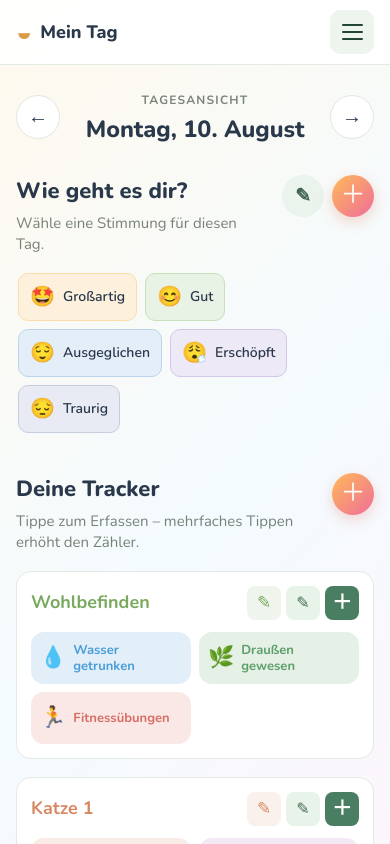
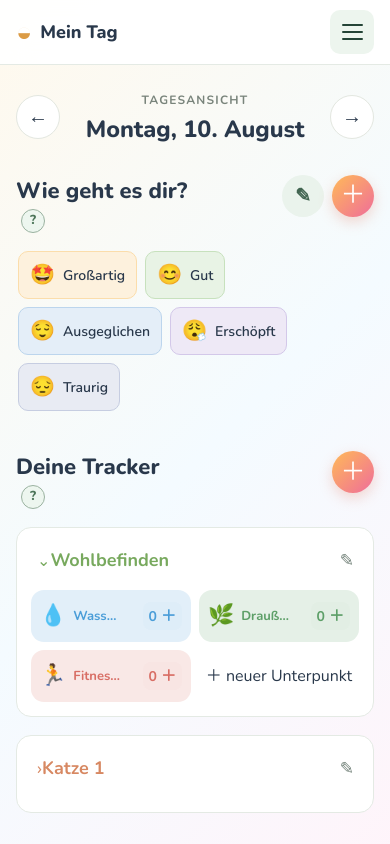
Before and after one commit to katja-roehlig/daily-tracker-codex, a React (Vite) app: page / in a window 390 px wide. Both pictures are taken after a click on the button "Heute eintragen →". Shown: the top 844 px of the page. Built offline with nearby package versions, Linux system fonts and the light colour scheme.

Commit message:
codex working on mobile view

```diff
--- a/src/App.tsx
+++ b/src/App.tsx
@@ -12,7 +12,7 @@ export default function App() {
   const [page, setPage] = useState<Page>("home");
   const [selected, setSelected] = useState(todayKey());
   const tracker = useTrackerData();
-  const { data, items, getEntry, increment, toggleMood, progress } = tracker;
+  const { data, items, getEntry, increment, setCount, toggleMood, progress } = tracker;
   const openDay = (date: string) => {
     setSelected(date);
     setPage("entry");
@@ -50,6 +50,7 @@ export default function App() {
             items={items}
             moods={data.moods}
             onIncrement={(id) => increment(selected, id)}
+            onSetCount={(id, count) => setCount(selected, id, count)}
             onMood={(id) => toggleMood(selected, id)}
             onDate={openDay}
             onSaveCategory={tracker.saveCategory}
--- a/src/components/EditorModals.tsx
+++ b/src/components/EditorModals.tsx
@@ -66,12 +66,16 @@ export function TrackerEditor({
   onSave,
   onDelete,
   onClose,
+  count,
+  onCountSave,
 }: {
   category: Category;
   value?: Tracker;
   onSave: (value: Tracker) => void;
   onDelete?: () => void;
   onClose: () => void;
+  count?: number;
+  onCountSave?: (count: number) => void;
 }) {
   const [form, setForm] = useState<Tracker>(
     value ?? {
@@ -82,6 +86,7 @@ export function TrackerEditor({
       gamification: { enabled: false, target: 1, period: "day" },
     },
   );
+  const [dailyCount, setDailyCount] = useState(count ?? 0);
   const submit = (e: FormEvent) => {
     e.preventDefault();
     if (form.name.trim())
@@ -93,6 +98,7 @@ export function TrackerEditor({
           target: Math.max(1, Number(form.gamification.target)),
         },
       });
+    if (onCountSave && count !== undefined) onCountSave(Math.max(0, Number(dailyCount)));
   };
   return (
     <Modal onClose={onClose}>
@@ -109,6 +115,7 @@ export function TrackerEditor({
             onChange={(e) => setForm({ ...form, name: e.target.value })}
           />
         </label>
+        {count !== undefined && <label>Heute erfasst<input type="number" min="0" value={dailyCount} onChange={(e) => setDailyCount(Math.max(0, Number(e.target.value) || 0))} /></label>}
         <label>
           Farbe
           <input
--- /dev/null
+++ b/src/components/TrackerCard.tsx
@@ -0,0 +1,22 @@
+import { useRef } from 'react';
+import type { TrackerWithCategory } from '../types';
+import { tint } from '../utils/color';
+import styles from '../styles/App.module.css';
+
+export function TrackerCard({ item, count, onIncrement, onEdit }: { item: TrackerWithCategory; count: number; onIncrement: () => void; onEdit: () => void }) {
+  const timer = useRef<ReturnType<typeof setTimeout> | null>(null);
+  const longPressed = useRef(false);
+  const clearTimer = () => { if (timer.current) { clearTimeout(timer.current); timer.current = null; } };
+  const startPress = () => {
+    longPressed.current = false;
+    clearTimer();
+    timer.current = setTimeout(() => { longPressed.current = true; onEdit(); }, 550);
+  };
+  const endPress = () => clearTimer();
+  return <div className={styles.trackerWrap} onPointerDown={startPress} onPointerUp={endPress} onPointerLeave={endPress} onContextMenu={(event) => { event.preventDefault(); onEdit(); }}>
+    <button className={styles.tracker} onClick={() => { if (!longPressed.current) onIncrement(); }} style={{ '--accent': item.color, '--soft': tint(item.color) } as React.CSSProperties} title="Tippen: Anzahl erhöhen · lange drücken: bearbeiten">
+      <span>{item.icon}</span><b style={{ color: item.color }}>{item.name}</b>
+      <span className={styles.countBadge}><strong>{count}</strong><small>＋</small></span>
+    </button>
+  </div>;
+}
--- /dev/null
+++ b/src/components/ui/Tooltip.tsx
@@ -0,0 +1,10 @@
+import { useState } from 'react';
+import styles from '../../styles/App.module.css';
+
+export function Tooltip({ text }: { text: string }) {
+  const [open, setOpen] = useState(false);
+  return <span className={`${styles.tooltip} ${open ? styles.tooltipOpen : ''}`}>
+    <button type="button" aria-label={text} aria-expanded={open} onClick={() => setOpen(value => !value)}>?</button>
+    {open && <span className={styles.tooltipText} role="status">{text}</span>}
+  </span>;
+}
--- a/src/hooks/useTrackerData.ts
+++ b/src/hooks/useTrackerData.ts
@@ -56,6 +56,10 @@ export function useTrackerData() {
     updateEntry(date, {
       counts: { ...entry.counts, [id]: (entry.counts[id] ?? 0) + 1 },
     });
+  };
+  const setCount = (date: string, id: string, value: number) => {
+    const entry = getEntry(date);
+    updateEntry(date, { counts: { ...entry.counts, [id]: Math.max(0, value) } });
   };
   const toggleMood = (date: string, id: string) => {
     const entry = getEntry(date);
@@ -148,6 +152,7 @@ export function useTrackerData() {
     items,
     getEntry,
     increment,
+    setCount,
     toggleMood,
     progress,
     saveCategory,
--- a/src/pages/EntryPage.tsx
+++ b/src/pages/EntryPage.tsx
@@ -3,9 +3,10 @@ import {
   CategoryEditor,
   MoodDeleteModal,
   MoodEditor,
-  TrackerManageModal,
   TrackerEditor,
 } from "../components/EditorModals";
+import { TrackerCard } from "../components/TrackerCard";
+import { Tooltip } from "../components/ui/Tooltip";
 import type {
   Category,
   DayEntry,
@@ -19,7 +20,6 @@ import styles from "../styles/App.module.css";
 type Editor =
   | { kind: "category"; value?: Category }
   | { kind: "tracker"; category: Category; value?: Tracker }
-  | { kind: "tracker-manage"; category: Category }
   | { kind: "mood" }
   | { kind: "mood-delete" }
   | null;
@@ -29,6 +29,7 @@ export function EntryPage({
   items,
   moods,
   onIncrement,
+  onSetCount,
   onMood,
   onDate,
   onSaveCategory,
@@ -43,6 +44,7 @@ export function EntryPage({
   items: TrackerWithCategory[];
   moods: Mood[];
   onIncrement: (id: string) => void;
+  onSetCount: (id: string, count: number) => void;
   onMood: (id: string) => void;
   onDate: (date: string) => void;
   onSaveCategory: (category: Category) => void;
@@ -56,6 +58,9 @@ export function EntryPage({
   const categories = [
     ...new Map(items.map((item) => [item.category.id, item.category])).values(),
   ];
+  const [openCategories, setOpenCategories] = useState<Record<string, boolean>>(() =>
+    categories.length ? { [categories[0].id]: true } : {},
+  );
   return (
     <>
       <header className={styles.entryHeader}>
@@ -70,7 +75,7 @@ export function EntryPage({
         <div className={styles.sectionHead}>
           <div>
             <h2>Wie geht es dir?</h2>
-            <p>Wähle eine Stimmung für diesen Tag.</p>
+            <Tooltip text="Wähle eine Stimmung für diesen Tag." />
           </div>
           <div className={styles.sectionActions}>
             <button
@@ -111,7 +116,7 @@ export function EntryPage({
         <div className={styles.sectionHead}>
           <div>
             <h2>Deine Tracker</h2>
-            <p>Tippe zum Erfassen – mehrfaches Tippen erhöht den Zähler.</p>
+            <Tooltip text="Tippe zum Erfassen. Mehrfaches Tippen erhöht den Zähler. Lange drücken öffnet die Bearbeitung." />
           </div>
           <button
             className={styles.roundAdd}
@@ -123,38 +128,23 @@ export function EntryPage({
         {categories.map((category) => (
           <div className={styles.categoryCard} key={category.id}>
             <div className={styles.categoryCardHead} style={{ color: category.color }}>
-              <h3>{category.name}</h3>
-              <div className={styles.categoryActions}>
-                <button className={styles.editMini} aria-label={`${category.name} bearbeiten`} onClick={() => setEditor({ kind: "category", value: category })}>✎</button>
-                <button className={styles.editTrackerCatalog} aria-label={`Unterpunkte von ${category.name} bearbeiten`} onClick={() => setEditor({ kind: "tracker-manage", category })}>✎</button>
-                <button className={styles.addInline} aria-label="Unterpunkt hinzufügen" onClick={() => setEditor({ kind: "tracker", category })}>＋</button>
-              </div>
+              <button className={styles.accordionTrigger} onClick={() => setOpenCategories(current => ({ ...current, [category.id]: !current[category.id] }))} aria-expanded={Boolean(openCategories[category.id])}>
+                <span className={styles.accordionChevron}>{openCategories[category.id] ? '⌄' : '›'}</span>
+                <h3>{category.name}</h3>
+              </button>
+              <button className={styles.editMini} aria-label={`${category.name} bearbeiten`} onClick={() => setEditor({ kind: "category", value: category })}>✎</button>
             </div>
-            <div className={styles.trackerGrid}>
+            {openCategories[category.id] && <div className={styles.trackerGrid}>
               {items
                 .filter((item) => item.category.id === category.id)
                 .map((item) => {
                   const count = entry.counts[item.id] ?? 0;
                   return (
-                    <div className={styles.trackerWrap} key={item.id}>
-                      <button
-                        className={styles.tracker}
-                        onClick={() => onIncrement(item.id)}
-                        style={
-                          {
-                            "--accent": item.color,
-                            "--soft": tint(item.color),
-                          } as React.CSSProperties
-                        }
-                      >
-                        <span>{item.icon}</span>
-                        <b style={{ color: item.color }}>{item.name}</b>
-                        {count > 0 && <mark>× {count}</mark>}
-                      </button>
-                    </div>
+                    <TrackerCard item={item} count={count} onIncrement={() => onIncrement(item.id)} onEdit={() => setEditor({ kind: "tracker", category, value: item })} />
                   );
                 })}
-            </div>
+              <button className={styles.newTrackerButton} onClick={() => setEditor({ kind: "tracker", category })}>＋ neuer Unterpunkt</button>
+            </div>}
           </div>
         ))}
       </section>
@@ -185,6 +175,8 @@ export function EntryPage({
             onSaveTracker(editor.category.id, tracker);
             setEditor(null);
           }}
+          count={editor.value ? entry.counts[editor.value.id] ?? 0 : undefined}
+          onCountSave={editor.value ? (count) => onSetCount(editor.value!.id, count) : undefined}
           onDelete={
             editor.value
               ? () => {
@@ -195,16 +187,6 @@ export function EntryPage({
           }
         />
       )}{" "}
-      {editor?.kind === "tracker-manage" && (
-        <TrackerManageModal
-          category={editor.category}
-          onClose={() => setEditor(null)}
-          onDelete={onDeleteTracker}
-          onEdit={(tracker) =>
-            setEditor({ kind: "tracker", category: editor.category, value: tracker })
-          }
-        />
-      )}
       {editor?.kind === "mood" && (
         <MoodEditor
           onClose={() => setEditor(null)}
--- a/src/styles/App.module.css
+++ b/src/styles/App.module.css
@@ -1291,6 +1291,24 @@ h2 {
   .calendarEvents span { font-size: 16px; }
 }
 
+.tooltip { display: inline-flex; vertical-align: middle; margin-left: 5px; }
+.tooltip button { width: 22px; min-height: 22px; padding: 0; border: 1px solid #9ab2a0; border-radius: 50%; color: #4b7458; background: #edf6ef; font-size: 13px; font-weight: 800; }
+.categoryCardHead h3 { display: inline-flex; align-items: center; gap: 5px; }
+.categoryCardHead h3 .editMini { position: static; color: inherit; font-size: 16px; }
+.categoryActions { margin-left: auto; }
+.trackerWrap { touch-action: manipulation; }
+.countBadge { display: inline-flex !important; align-items: center; gap: 4px; margin-left: auto; padding: 3px 6px; border-radius: 8px; background: color-mix(in srgb, var(--accent) 18%, white); color: var(--accent); font-size: 13px; white-space: nowrap; }
+.countBadge strong { font-size: 14px; }
+.countBadge small { font-size: 15px; font-weight: 900; }
+
+@media (max-width: 900px) {
+  .tooltip button { width: 24px; min-height: 24px; }
+  .categoryCardHead h3 { font-size: 17px; }
+  .categoryCard .tracker { min-height: 54px; }
+  .categoryCard .tracker b { overflow: hidden; text-overflow: ellipsis; white-space: nowrap; }
+  .countBadge { flex: none; }
+}
+
 /* Dense category cards and full-height, scrollable dialogs. */
 .categoryCard { margin: 22px 0; padding: 18px; border: 1px solid #e4eae4; border-radius: 15px; background: #fff; }
 .categoryCardHead { display: flex; align-items: center; justify-content: space-between; gap: 12px; margin-bottom: 12px; }
```
